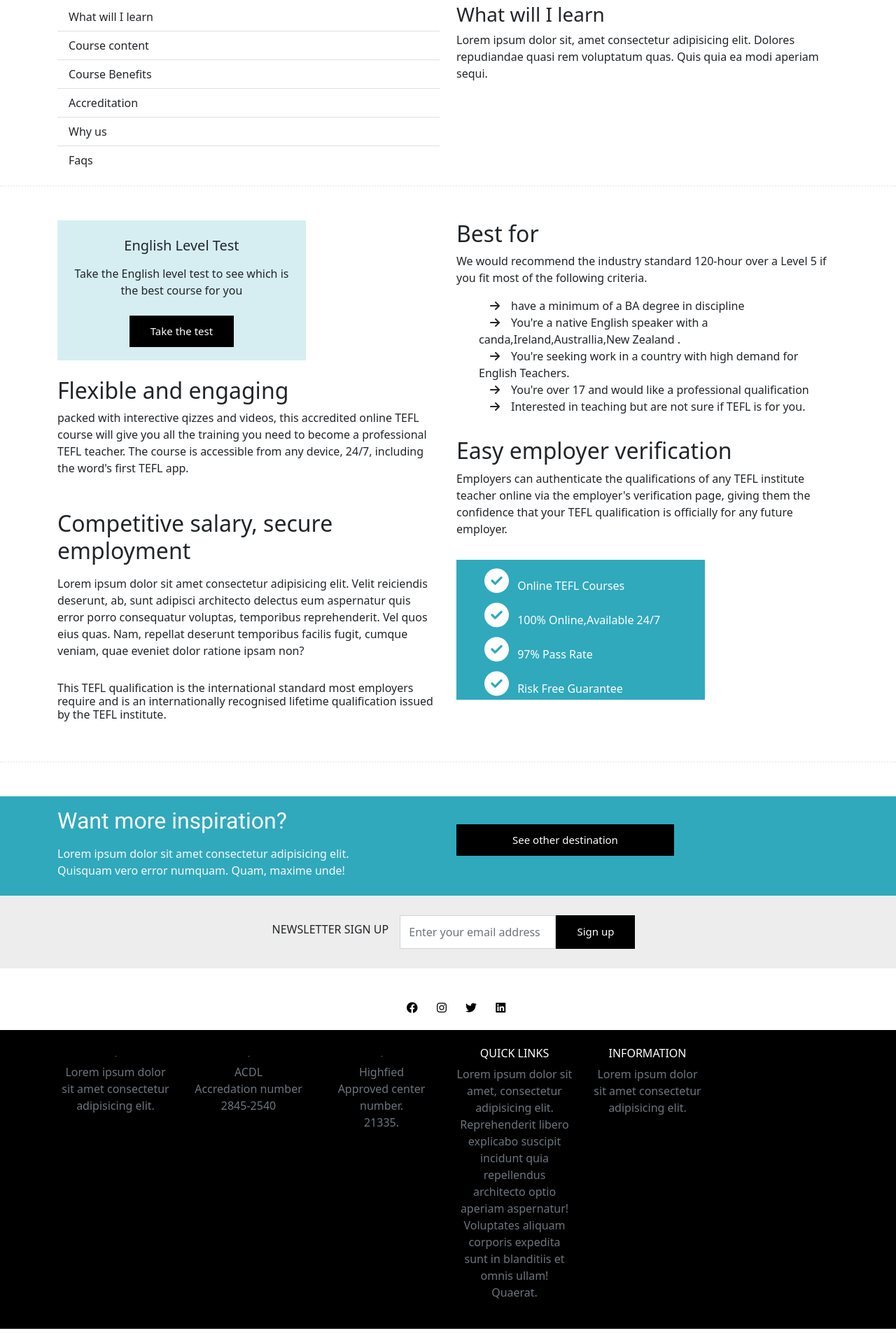
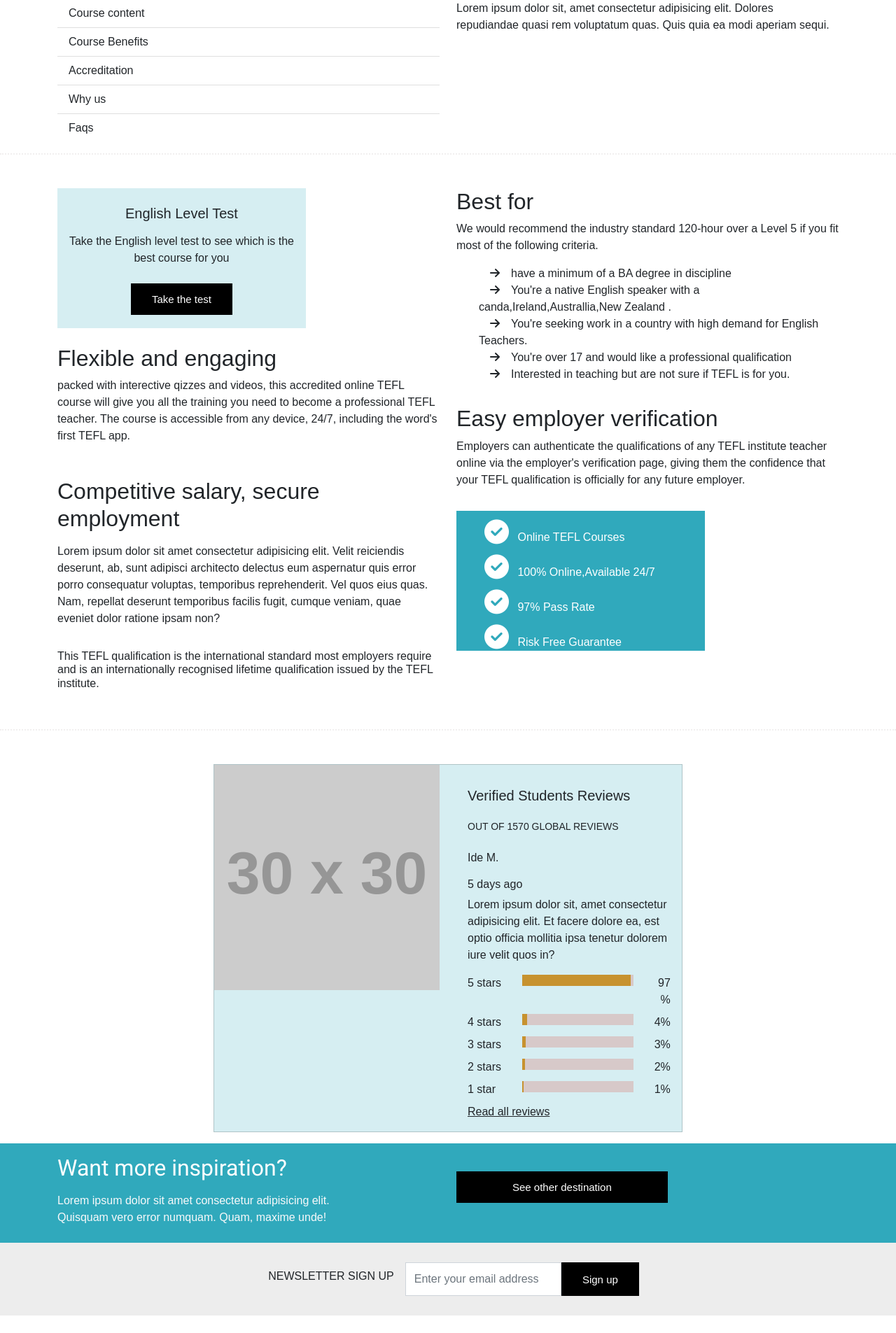
Before and after one commit to Subarna1911/sb_project, a PHP site: page /index.html in a window 1280 px wide. Shown: the part 733-2638 px from the top of the page at 70% size. Run offline with PHP 8.4, Linux system fonts and the light colour scheme; grey boxes labelled with a size stand in for pictures from a placeholder-image service; some libraries are stand-ins or nearby versions.

Commit message:
section 4 added

```diff
--- a/index.html
+++ b/index.html
@@ -21,45 +21,52 @@
 
 <body>
     <!-- header section -->
-    <nav class="top-nav">
+    <div id="top-nav">
         <div class="container">
-            <div class="row">
-                <div class="col-md-3">
-                    <div class="logo"><img src="https://placehold.jp/000000/ffffff/100x100.png?text=TFL" alt="img">
+            <div class="row ">
+                <div class="col-md-2 my-auto">
+                    <div class="text-left">
+                        <img src="https://placehold.jp/000000/ffffff/100x100.png?text=TFL" alt="img">
                     </div>
                 </div>
-                <div class="col-md-6">
-                    <ul class="nav">
-                        <li class="nav-item">
-                            <a class="nav-link active" aria-current="page" href="#">GIVE US A CALL</a>
-                        </li>
-                        <li class="nav-item">
-                            <a class="nav-link" href="#">+353 131 618 8798</a>
-                        </li>
-                        <li class="nav-item">
-                            <a class="nav-link" href="#">BROCHURE</a>
-                        </li>
+                <div class="col-md-6 my-auto">
 
-                        <li class="nav-item">
-                            <a class="nav-link">STUDENT LOGIN</a>
-                        </li>
-                    </ul>
+                    <div class="text-center">
+                        <div class="d-flex justify-content-between">
+                            <div class="h6 text-white">
+                                GIVE US A CALL
+
                             </div>
-                <div class="col-md-3 pb-sm-4">
-                    <div class="social-icons ">
-                        <a href="#"><i class="fa-solid fa-globe"></i></a>
-                        <a href="#"><i class="fa-regular fa-user"></i></a>
-                        <a href="#"><i class="fa-solid fa-bag-shopping"></i></a>
-                        <a href="#"><i class="fa-solid fa-magnifying-glass"></i></a>
+                            <div class="h6 text-white">
+                                +353 131 618 8798
+                            </div>
+                            <div class="h6 text-white">
+                                BROCHURE
+                            </div>
+                            <div class="h6 text-white">
+                                STUDENT LOGIN
+                            </div>
+                        </div>
+
+                    </div>
 
 
+                </div>
+                <div class="col-md-4 my-auto">
+                    <div class="text-center  d-flex justify-content-evenly social-icons">
+
+                        <a href="#"><i class="fa-solid fa-globe"></i></a>
+                        <a href="#"><i class="fa-regular fa-user "></i></a>
+                        <a href="#"><i class="fa-solid fa-bag-shopping "></i></a>
+                        <a href="#"><i class="fa-solid fa-magnifying-glass"></i></a>
+                    </div>
+                </div>
 
 
             </div>
         </div>
     </div>
-        </div>
-    </nav>
+
 
 
 
@@ -261,18 +268,21 @@
                 <ul id="my_list">
 
                     <li>
-                        <span class="fa-solid fa-arrow-right px-3" ></span>have a minimum of a BA degree in discipline
+                        <span class="fa-solid fa-arrow-right px-3"></span>have a minimum of a BA degree in discipline
                     </li>
                     <li>
                         <span class="fa-solid fa-arrow-right px-3"></span>You're a native English speaker with a
                         canda,Ireland,Australlia,New Zealand .
                     </li>
-                    <li><span class="fa-solid fa-arrow-right px-3"></span>You're seeking work in a country with high demand for English Teachers.
+                    <li><span class="fa-solid fa-arrow-right px-3"></span>You're seeking work in a country with high
+                        demand for English Teachers.
                     </li>
                     <li>
-                        <span class="fa-solid fa-arrow-right px-3"></span>You're over 17 and would like a professional qualification
+                        <span class="fa-solid fa-arrow-right px-3"></span>You're over 17 and would like a professional
+                        qualification
                     </li>
-                    <li><span class="fa-solid fa-arrow-right px-3"> </span>Interested in teaching but are not sure if TEFL is for you.
+                    <li><span class="fa-solid fa-arrow-right px-3"> </span>Interested in teaching but are not sure if
+                        TEFL is for you.
                     </li>
                 </ul>
 
@@ -298,6 +308,137 @@
     </div>
 
     <hr class="dotted-line my-5">
+
+
+    <!-- fourth section -->
+    <div class="container">
+        <div id="carouselExampleControls" class="carousel slide" data-bs-ride="carousel">
+            <div class="carousel-inner">
+                <div class="carousel-item active">
+                    <div class="card rounded-0 my-card m-auto">
+                        <div class="row no-gutters">
+                            <div class="col-md-6">
+                                <img src="https://placehold.jp/30A9BC/ffffff/100x150.png?text=TEFL%20"
+                                    class="card-img rounded-0" alt="Image">
+                            </div>
+                            <div class="col-md-6">
+                                <div class="card-body">
+                                    <h5 style="font-family:sans-serif" class="card-title text-bold py-3">Verified
+                                        Students Reviews</h5>
+                                    <div class="ratings">
+
+                                    </div>
+                                    <h6 style="font-size: 14px;">OUT OF 1570 GLOBAL REVIEWS</h6>
+                                    <div class="caption py-3">Ide M.</div>
+                                    <div class="ratings_Sec">
+
+                                    </div>
+                                    <h6>5 days ago</h6>
+                                    <p>Lorem ipsum dolor sit, amet consectetur adipisicing elit. Et facere dolore ea,
+                                        est optio officia mollitia ipsa tenetur dolorem iure velit quos in?</p>
+
+
+                                        <div class="row">
+                                            <div class="col-3">
+                                              <span>5 stars</span>
+                                            </div>
+                                            <div class="col-7 text-center">
+                                              <div class="progress">
+                                                <div class="progress-bar" role="progressbar" style="width: 97%;" aria-valuenow="97" aria-valuemin="0" aria-valuemax="100"></div>
+                                              </div>
+                                            </div>
+                                            <div class="col-2 text-end">
+                                              <span>97%</span>
+                                            </div>
+                                          </div>
+
+                                          <div class="row my-2">
+                                            <div class="col-3">
+                                              <span>4 stars</span>
+                                            </div>
+                                            <div class="col-7 text-center">
+                                              <div class="progress">
+                                                <div class="progress-bar" role="progressbar" style="width: 4%;" aria-valuenow="4" aria-valuemin="0" aria-valuemax="100"></div>
+                                              </div>
+                                            </div>
+                                            <div class="col-2 text-end">
+                                              <span>4%</span>
+                                            </div>
+                                          </div>
+
+                                          <div class="row my-2">
+                                            <div class="col-3">
+                                              <span>3 stars</span>
+                                            </div>
+                                            <div class="col-7 text-center">
+                                              <div class="progress">
+                                                <div class="progress-bar" role="progressbar" style="width: 3%;" aria-valuenow="3" aria-valuemin="0" aria-valuemax="100"></div>
+                                              </div>
+                                            </div>
+                                            <div class="col-2 text-end">
+                                              <span>3%</span>
+                                            </div>
+                                          </div>
+
+                                          <div class="row my-2">
+                                            <div class="col-3">
+                                              <span>2 stars</span>
+                                            </div>
+                                            <div class="col-7 text-center">
+                                              <div class="progress ">
+                                                <div class="progress-bar" role="progressbar" style="width: 2%;" aria-valuenow="2" aria-valuemin="0" aria-valuemax="100"></div>
+                                              </div>
+                                            </div>
+                                            <div class="col-2 text-end">
+                                              <span>2%</span>
+                                            </div>
+                                          </div>
+
+
+                                          <div class="row my-2 ">
+                                            <div class="col-3">
+                                              <span> 1 star</span>
+                                            </div>
+                                            <div class="col-7 text-center">
+                                              <div class="progress ">
+                                                <div class="progress-bar" role="progressbar"aria-label="Basic example" style="width: 1%;" aria-valuenow="1" aria-valuemin="0" aria-valuemax="100"></div>
+                                              </div>
+                                            </div>
+                                            <div class="col-2 text-end">
+                                              <span>1%</span>
+                                            </div>
+                                          </div>
+
+
+
+
+                                    <a class="text-dark" href="#">Read all reviews</a>
+
+                                </div>
+                            </div>
+                        </div>
+                    </div>
+                </div>
+            </div>
+
+              <button class="carousel-control-prev" type="button" data-bs-target="#carouselExampleControls"
+                data-bs-slide="prev">
+                <span class="carousel-control-prev-icon" aria-hidden="true"></span>
+                <span class="visually-hidden">Previous</span>
+            </button>
+            <button class="carousel-control-next" type="button" data-bs-target="#carouselExampleControls"
+                data-bs-slide="next">
+                <span class="carousel-control-next-icon" aria-hidden="true"></span>
+                <span class="visually-hidden">Next</span>
+            </button>
+        </div>
+    </div>
+
+
+    <!-- section 5 -->
+
+
+    <!-- section 6 -->
 
 
 
--- a/style.css
+++ b/style.css
@@ -5,6 +5,13 @@
     padding: 0;
     margin: 0;
     box-sizing: border-box;
+}
+
+body{
+    margin:0;
+    padding: 0;
+    font-family: sans-serif;
+
 }
 
 /* Responsive design */
@@ -17,9 +24,13 @@
 
 }
 
-@media(min-width:576px) {}
+@media(min-width:576px) {
 
-@media(min-width:768px) {}
+}
+
+@media(min-width:768px) {
+
+}
 
 @media(min-width:992px) {}
 
@@ -39,7 +50,7 @@
 }
 
 /* header css */
-.top-nav {
+#top-nav {
     background-color: var(--Text-color1);
 
 
@@ -57,11 +68,6 @@
     cursor: pointer;
 }
 
-.social-icons {
-    display: flex;
-    justify-content: space-evenly;
-    padding-top: 25px;
-}
 
 .social-icons a i {
     color: var(--Text-color2);
@@ -184,7 +190,29 @@ li {
     list-style: none;
 }
 
+/* fourth section css */
 
+.my-card{
+    background-color: var(--primary-Lite-color);
+    width: 60%;
+    height: auto;
+
+
+
+}
+.progress{
+    background-color: rgb(215, 201, 201);
+    border-radius: 0px;
+
+
+}
+
+
+.progress-bar{
+    background-color:rgb(199, 146, 47);
+
+
+}
 
 /* info */
 .info {
```
Lines whose indentation alone changed are shown as unchanged.
